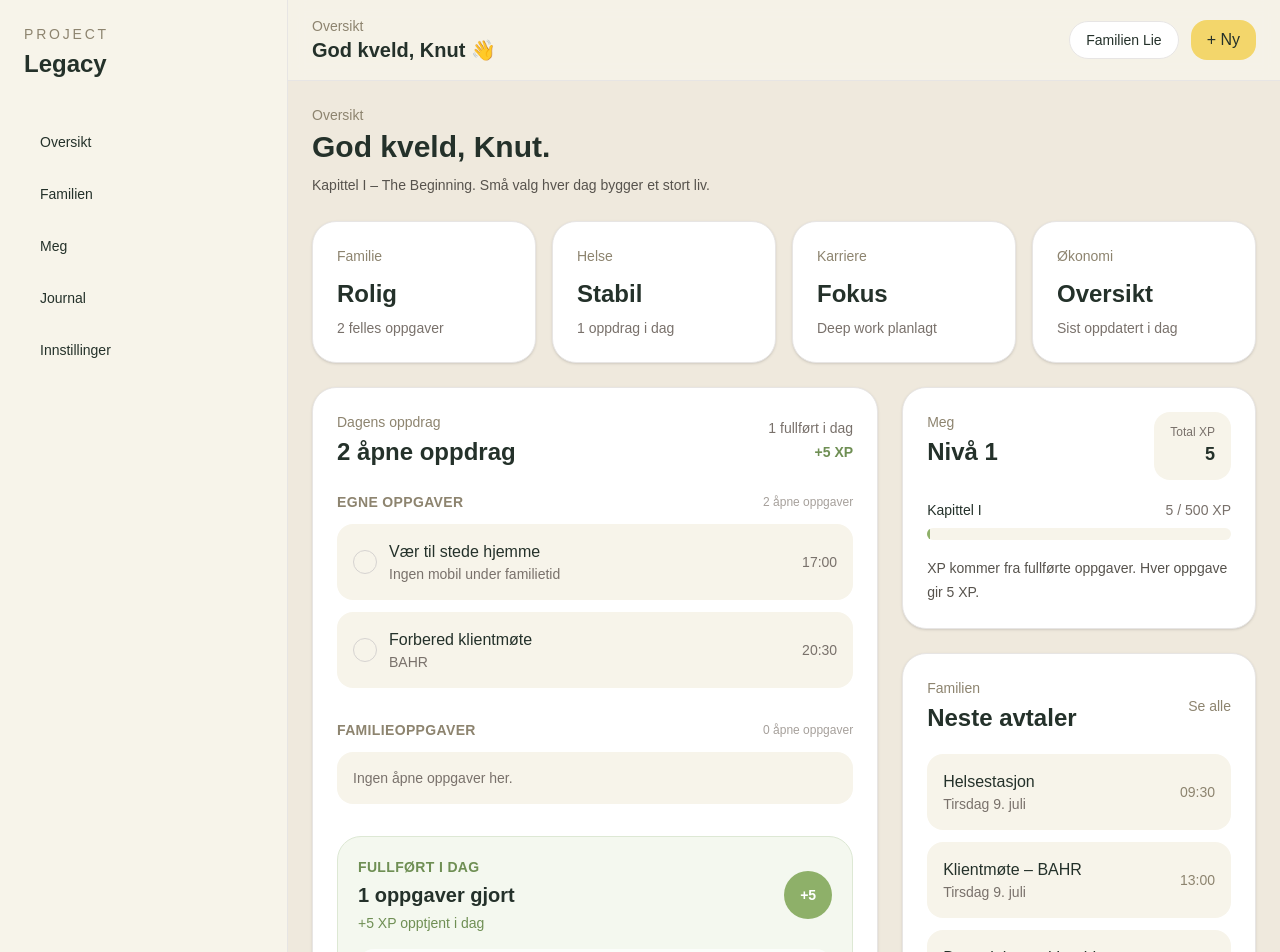
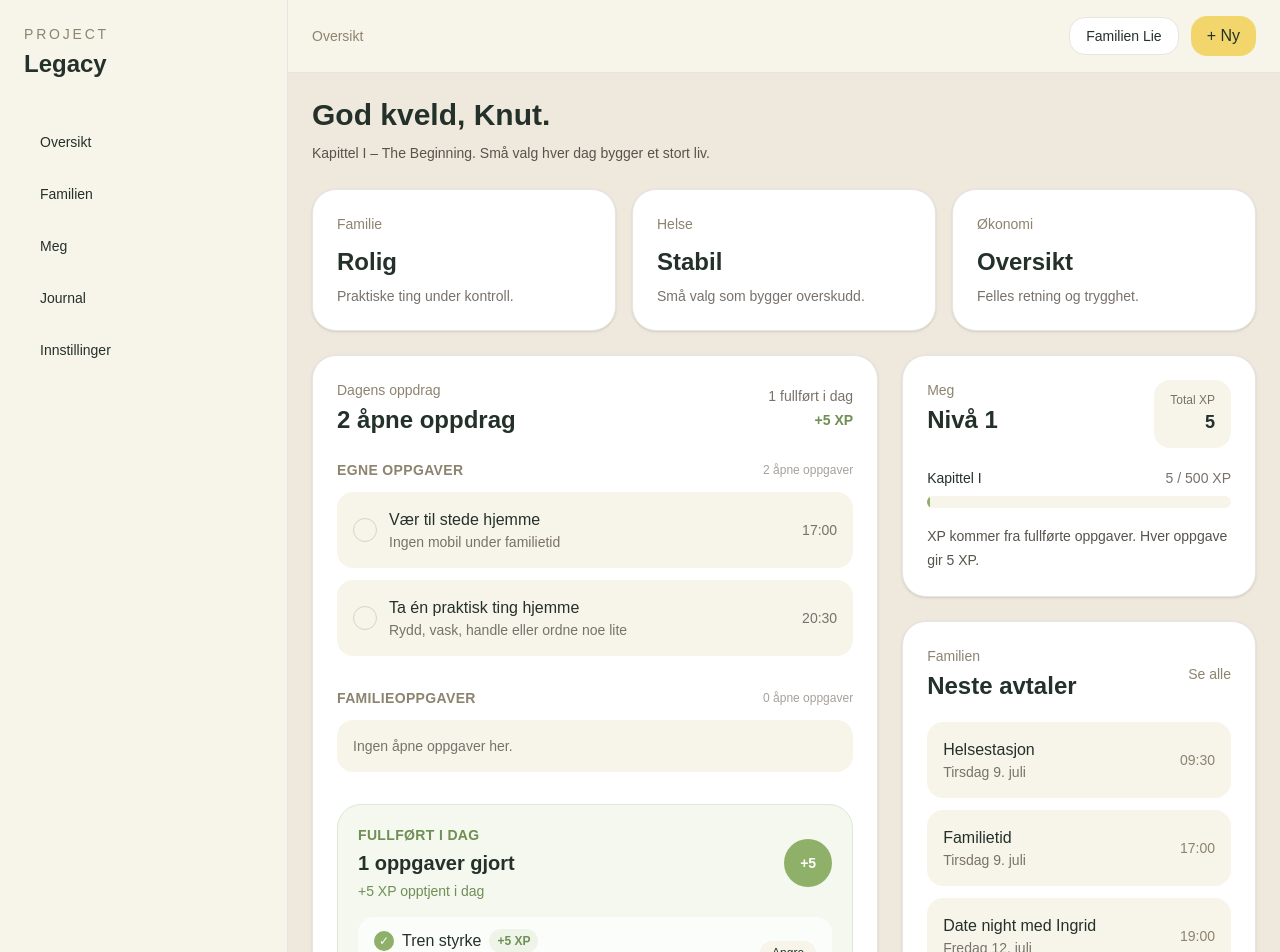
Before and after one commit to knutemiljl-hue/project-legacy, a Next.js app: page / in a window 1280 px wide. Shown: the top 952 px of the page. Built offline with nearby package versions, Linux system fonts and the light colour scheme.

Commit message:
fix: simplify topbar title

```diff
--- a/app/journal/page.tsx
+++ b/app/journal/page.tsx
@@ -1,6 +1,5 @@
 import PastReflections from "@/components/journal/PastReflections";
 import ReflectionCard from "@/components/journal/ReflectionCard";
-import { pastReflections } from "@/data/journal";
 
 export default function JournalPage() {
   return (
@@ -19,7 +18,7 @@ export default function JournalPage() {
 
       <ReflectionCard />
 
-      <PastReflections reflections={pastReflections} />
+      <PastReflections />
     </main>
   );
 }
--- a/app/me/page.tsx
+++ b/app/me/page.tsx
@@ -2,7 +2,7 @@ import CurrentChallenge from "@/components/me/CurrentChallenge";
 import NextMilestone from "@/components/me/NextMilestone";
 import ProfileCard from "@/components/me/ProfileCard";
 import SkillCard from "@/components/me/SkillCard";
-import { currentChallenge, nextMilestone, profile, skills } from "@/data/me";
+import { skills } from "@/data/me";
 
 export default function MePage() {
   return (
@@ -19,7 +19,7 @@ export default function MePage() {
         </p>
       </div>
 
-      <ProfileCard profile={profile} />
+      <ProfileCard />
 
       <section className="grid grid-cols-1 gap-4 md:grid-cols-2 xl:grid-cols-4">
         {skills.map((skill) => (
@@ -33,9 +33,9 @@ export default function MePage() {
       </section>
 
       <section className="grid grid-cols-1 gap-6 xl:grid-cols-2">
-        <CurrentChallenge challenge={currentChallenge} />
+        <CurrentChallenge />
 
-        <NextMilestone milestone={nextMilestone} />
+        <NextMilestone />
       </section>
     </main>
   );
--- a/app/page.tsx
+++ b/app/page.tsx
@@ -9,9 +9,7 @@ export default function Home() {
   return (
     <main className="space-y-6">
       <div>
-        <p className="text-sm font-medium text-[#8D846F]">Oversikt</p>
-
-        <h1 className="mt-1 text-3xl font-semibold text-[#24312A]">
+        <h1 className="text-3xl font-semibold text-[#24312A]">
           God kveld, Knut.
         </h1>
 
@@ -20,7 +18,7 @@ export default function Home() {
         </p>
       </div>
 
-      <section className="grid grid-cols-1 gap-4 md:grid-cols-2 xl:grid-cols-4">
+      <section className="grid grid-cols-1 gap-4 md:grid-cols-3">
         {statusCards.map((card) => (
           <StatusCard
             key={card.title}
--- a/components/layout/Topbar.tsx
+++ b/components/layout/Topbar.tsx
@@ -1,17 +1,30 @@
+"use client";
+
+import { usePathname } from "next/navigation";
 import QuickAddMenu from "./QuickAddMenu";
 
+const pageTitles: Record<string, string> = {
+  "/": "Oversikt",
+  "/family": "Familien",
+  "/me": "Meg",
+  "/journal": "Journal",
+  "/settings": "Innstillinger",
+  "/archive": "Arkiv",
+};
+
 export default function Topbar() {
+  const pathname = usePathname();
+
+  const pageTitle = pageTitles[pathname] ?? "Project Legacy";
+
   return (
-    <header className="flex items-center justify-between border-b border-stone-200 bg-[#F7F4EA]/80 px-6 py-4 backdrop-blur">
+    <header className="flex items-center justify-between border-b border-stone-200 bg-[#F7F4EA] px-6 py-4">
       <div>
-        <p className="text-sm text-[#8D846F]">Oversikt</p>
-        <h2 className="text-xl font-semibold text-[#24312A]">
-          God kveld, Knut 👋
-        </h2>
+        <p className="text-sm font-medium text-[#8D846F]">{pageTitle}</p>
       </div>
 
       <div className="flex items-center gap-3">
-        <div className="hidden rounded-full border border-stone-200 bg-white px-4 py-2 text-sm md:block">
+        <div className="rounded-2xl border border-stone-200 bg-white px-4 py-2 text-sm font-medium text-[#24312A]">
           Familien Lie
         </div>
 
--- a/data/dashboard.ts
+++ b/data/dashboard.ts
@@ -2,22 +2,17 @@ export const statusCards = [
   {
     title: "Familie",
     value: "Rolig",
-    subtitle: "2 felles oppgaver",
+    subtitle: "Praktiske ting under kontroll.",
   },
   {
     title: "Helse",
     value: "Stabil",
-    subtitle: "1 oppdrag i dag",
-  },
-  {
-    title: "Karriere",
-    value: "Fokus",
-    subtitle: "Deep work planlagt",
+    subtitle: "Små valg som bygger overskudd.",
   },
   {
     title: "Økonomi",
     value: "Oversikt",
-    subtitle: "Sist oppdatert i dag",
+    subtitle: "Felles retning og trygghet.",
   },
 ];
 
@@ -37,9 +32,9 @@ export const dailyTasks = [
     done: false,
   },
   {
-    id: "client-meeting-prep",
-    title: "Forbered klientmøte",
-    subtitle: "BAHR",
+    id: "home-practical",
+    title: "Ta én praktisk ting hjemme",
+    subtitle: "Rydd, vask, handle eller ordne noe lite",
     time: "20:30",
     done: false,
   },
@@ -48,16 +43,19 @@ export const dailyTasks = [
 export const upcomingEvents = [
   {
     title: "Helsestasjon",
+    subtitle: "Familie",
     date: "Tirsdag 9. juli",
     time: "09:30",
   },
   {
-    title: "Klientmøte – BAHR",
+    title: "Familietid",
+    subtitle: "Hjemme",
     date: "Tirsdag 9. juli",
-    time: "13:00",
+    time: "17:00",
   },
   {
     title: "Date night med Ingrid",
+    subtitle: "Kveld",
     date: "Fredag 12. juli",
     time: "19:00",
   },
```
